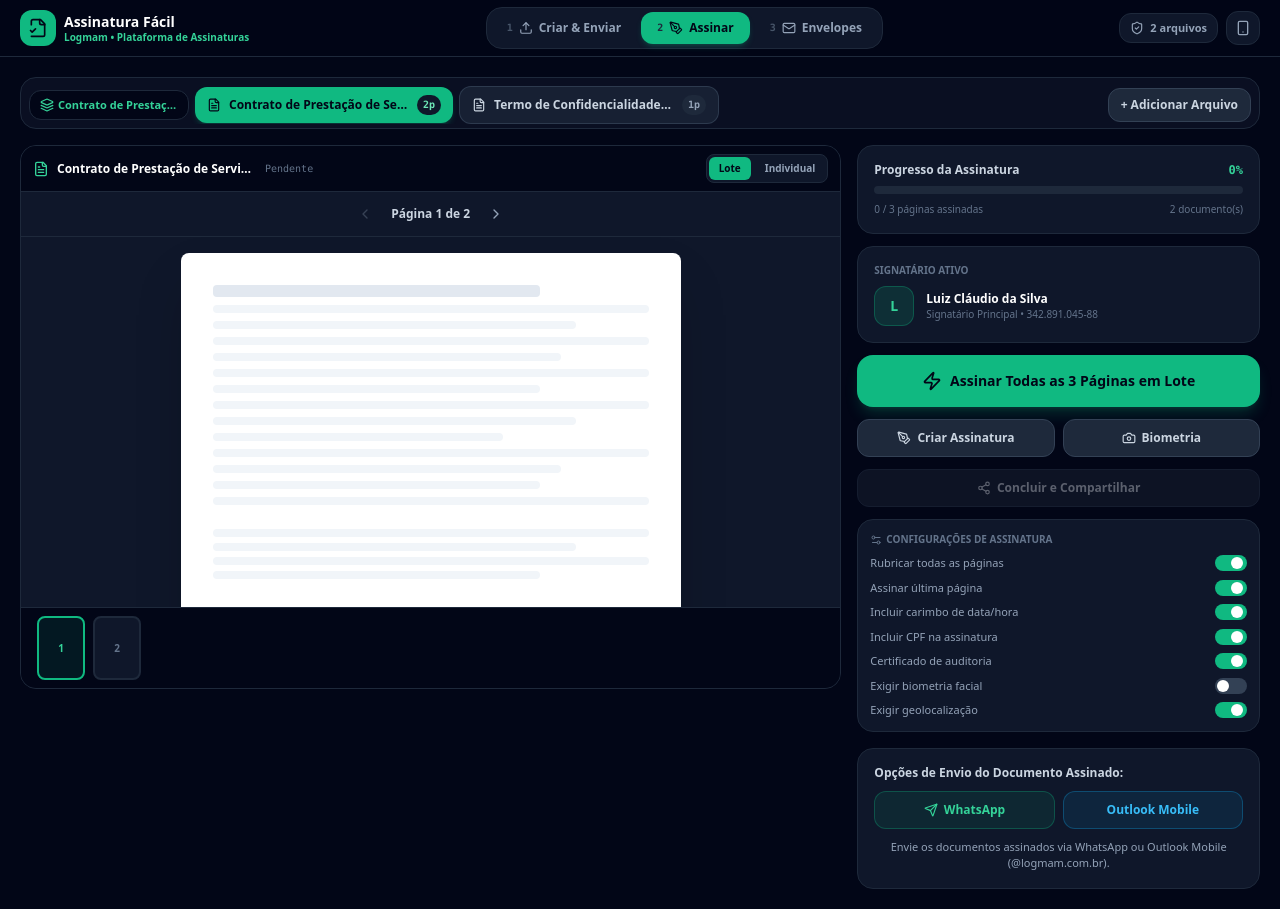
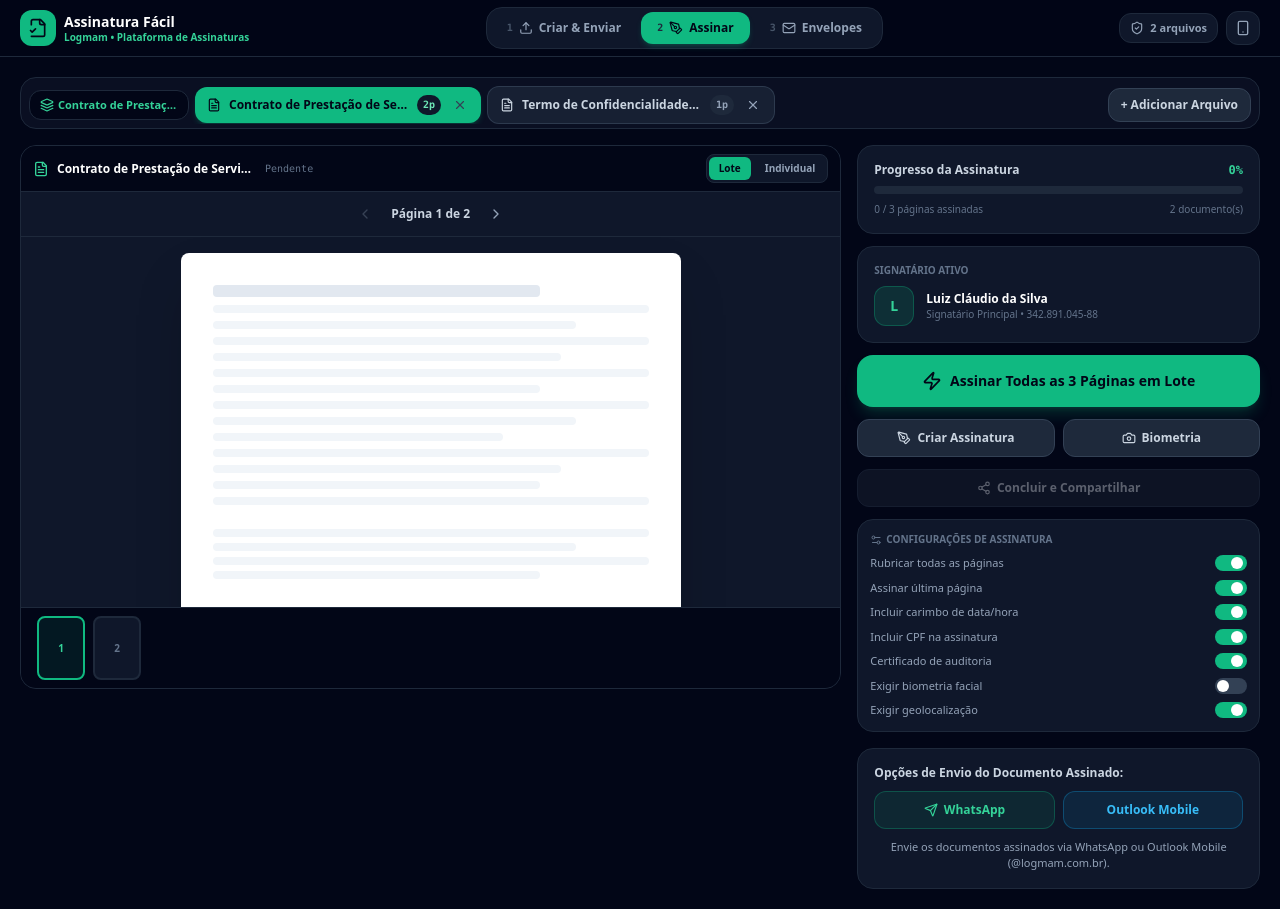
Before and after one commit to luizclaudiodasilvabezerra-coder/Assinatura-f-cil-Log, a React (Vite) app: page / in a window 1280 px wide. Built offline with nearby package versions, Linux system fonts and the light colour scheme.

Commit message:
Adicionar botão de exclusão de documentos na etapa de assinatura
Co-authored-by: luizclaudiodasilvabezerra-coder <302276959+luizclaudiodasilvabezerra-coder@users.noreply.github.com>

```diff
--- a/src/App.tsx
+++ b/src/App.tsx
@@ -12,7 +12,7 @@ import { SendToRecipientModal } from './components/SendToRecipientModal';
 import { SaveEnvelopeModal } from './components/SaveEnvelopeModal';
 import { AuditCertificateModal } from './components/AuditCertificateModal';
 import { EnvelopeTrackingView } from './components/EnvelopeTrackingView';
-import { FileText, Send, Check, Layers } from 'lucide-react';
+import { FileText, Send, Check, Layers, X } from 'lucide-react';
 import confetti from 'canvas-confetti';
 
 export default function App() {
@@ -712,6 +712,22 @@ export default function App() {
                             {file.pageCount}p
                           </span>
                           {isFileSigned && <span className="text-[10px]">✓</span>}
+                          <span
+                            role="button"
+                            tabIndex={0}
+                            onClick={(e) => {
+                              e.stopPropagation();
+                              handleRemoveFile(file.id);
+                            }}
+                            className={`ml-0.5 p-0.5 rounded-md transition ${
+                              activeFileIndex === idx
+                                ? 'hover:bg-red-500/20 text-slate-700 hover:text-red-600'
+                                : 'hover:bg-red-500/20 text-slate-400 hover:text-red-400'
+                            }`}
+                            title="Excluir documento"
+                          >
+                            <X className="w-3.5 h-3.5" />
+                          </span>
                         </button>
                       );
                     })}
```
